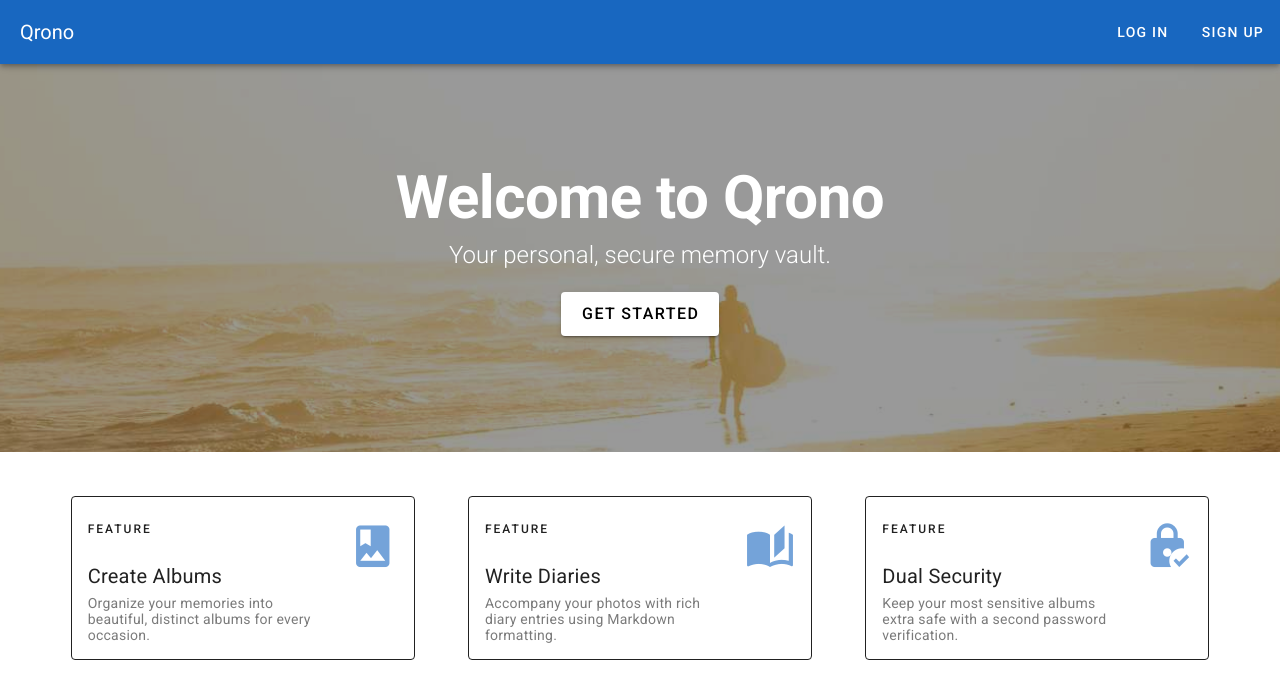
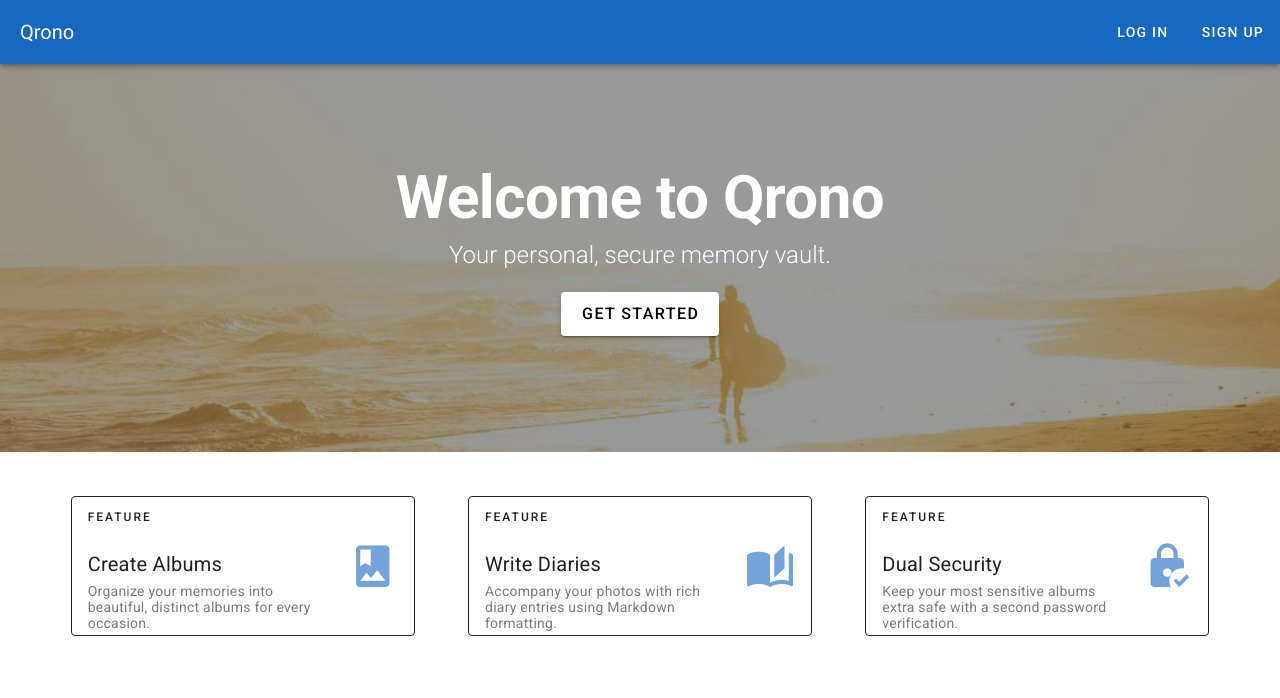
Before and after one commit to yoaragorn/qrono, a Vue app in the folder client/: page / in a window 1280 px wide. Shown: the top 698 px of the page. Built offline with nearby package versions, Linux system fonts and the light colour scheme; no server answers.

Commit message:
feat: Minor change in landing page features.

```diff
--- a/client/src/views/LandingView.vue
+++ b/client/src/views/LandingView.vue
@@ -18,7 +18,7 @@
       <v-row>
         <v-col v-for="feature in features" :key="feature.title" cols="12" md="4">
           <v-card class="mx-auto" max-width="344" variant="outlined">
-            <v-list-item lines="three">
+            <v-list-item lines="four">
               <div>
                 <div class="text-overline mb-4">FEATURE</div>
                 <v-list-item-title class="text-h6 mb-1">{{ feature.title }}</v-list-item-title>
```
